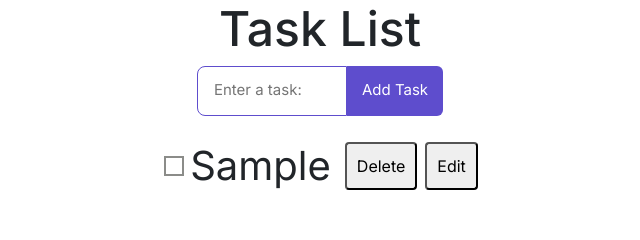
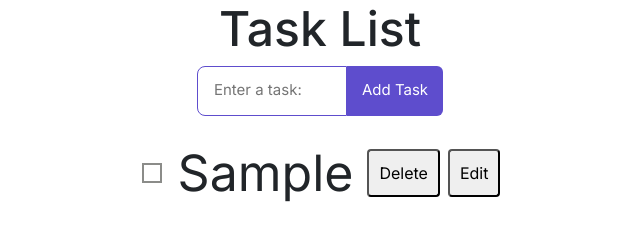
Before and after one commit to naglb/task-list, a plain HTML site: page index.html in a window 1280 px wide. Both pictures are taken after typing "Sample" into the empty fields and a click on the button "Add Task". Shown: the whole page, without its empty margins (320-960 px from the left). Drawn offline with nearby package versions, Linux system fonts and the light colour scheme.

Commit message:
Removed redundant JS, messed with CSS a little

```diff
--- a/assets/js/index.js
+++ b/assets/js/index.js
@@ -41,7 +41,7 @@ function addTaskToList(text) {
 }
 
 // deletes the selected task + the div it's in
-function deleteTask(element) {
+function deleteTask() {
     console.log("deleteTask function called")
     // adding confirm deletion for tasks
     const confirmDelete = confirm("Are you sure you want to delete this task?");
--- a/assets/styles/style.css
+++ b/assets/styles/style.css
@@ -63,14 +63,17 @@
 
 .current-tasks {
     display: flex;
+    align-items: auto;
     place-content: center;
     padding-top: 20px;
     font-family: var(--font-primary);
 }
 
 .task-text {
-    font-size: 40px;
+    align-self: center;
+    font-size: 50px;
     margin-right: 10px;
+    margin-left: 10px;
 }
 
 .delete-btn {
```
